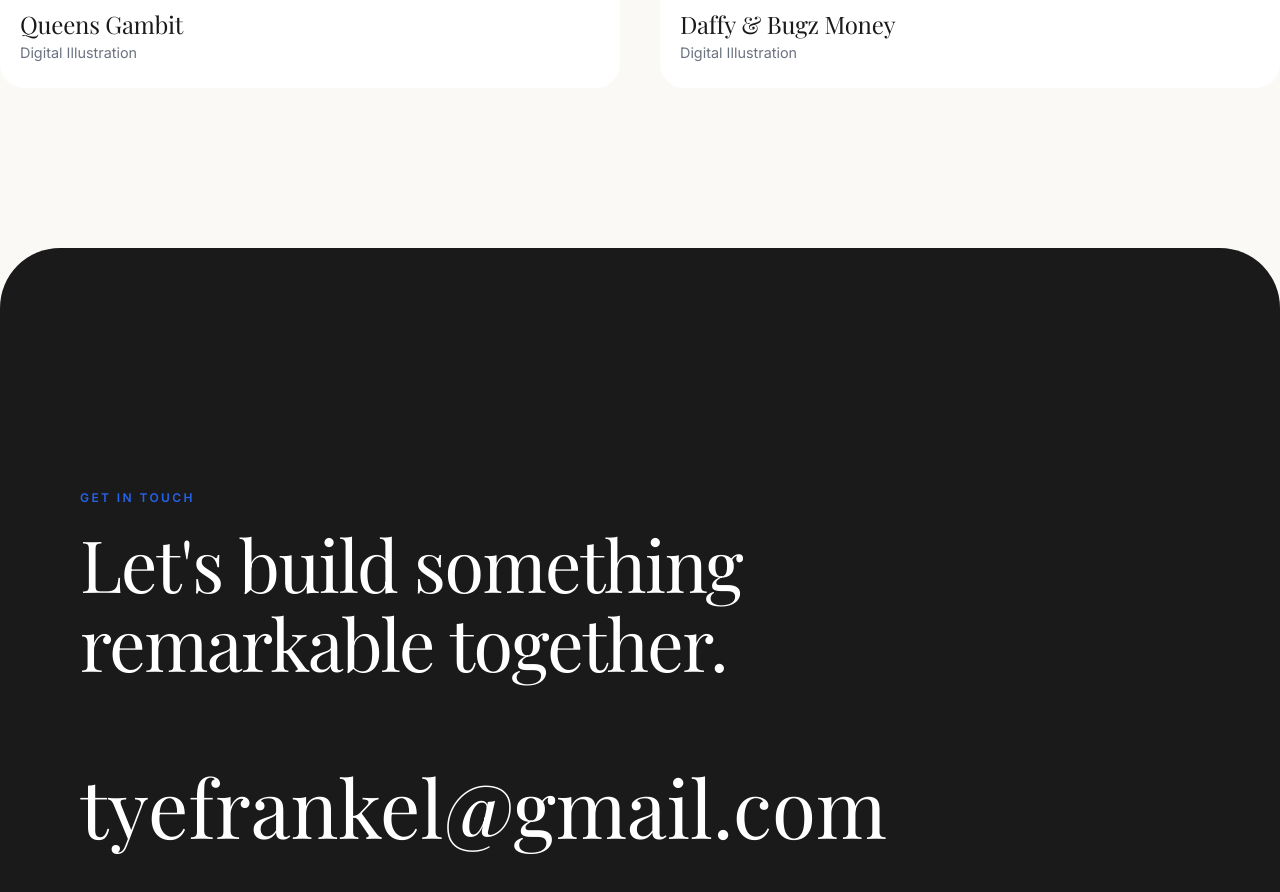
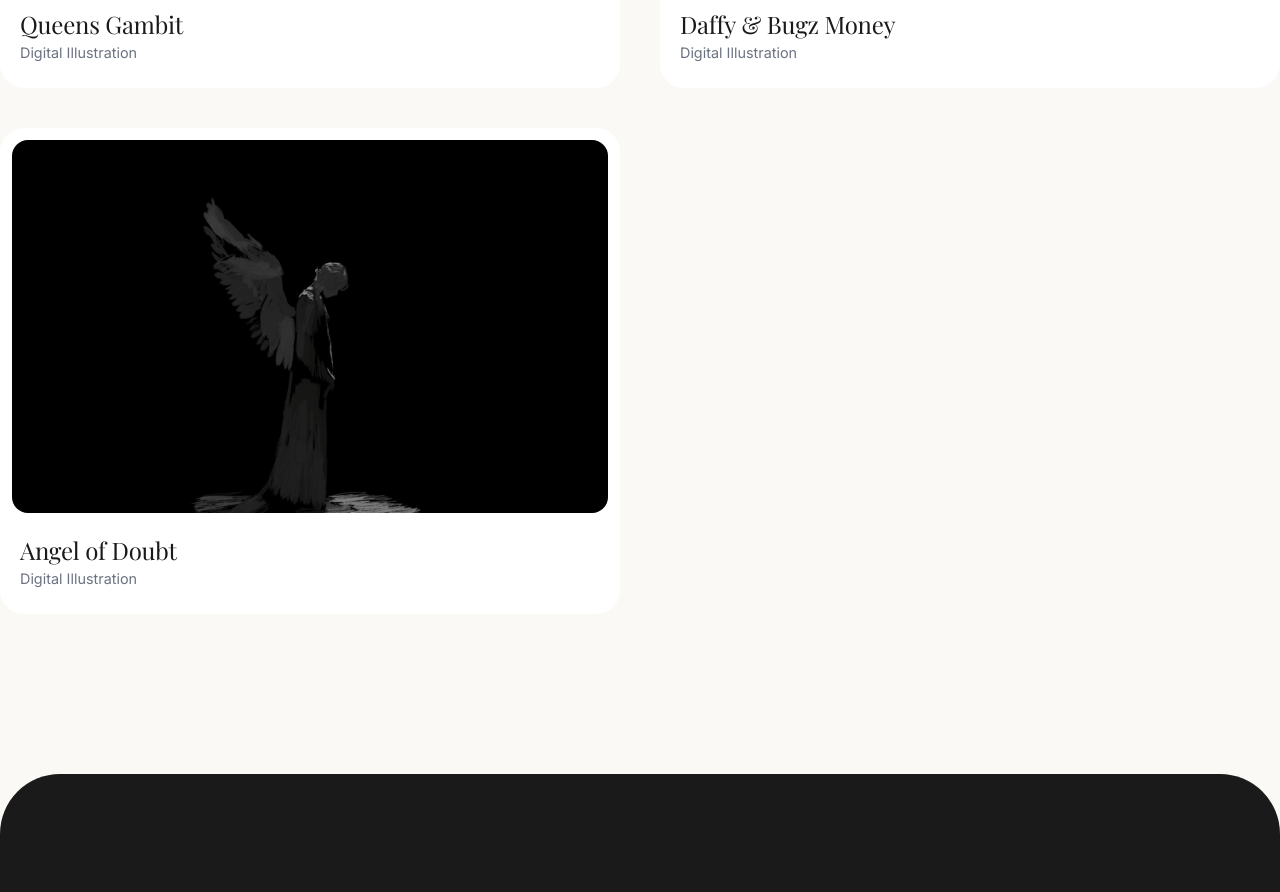
Before and after one commit to tjf164/Tyes-personal-portfolio, a React (Vite) app: page / in a window 1280 px wide. Shown: the part 10820-11712 px from the top of the page. Built offline with nearby package versions, Linux system fonts and the light colour scheme; a web font is replaced by a local one.

Commit message:
Add 'Angel of Doubt' artwork to portfolio

```diff
--- a/src/components/Projects.jsx
+++ b/src/components/Projects.jsx
@@ -227,6 +227,13 @@ const projectData = [
     category: 'Digital Illustration',
     description: 'A playful digital illustration depicting Daffy Duck and Bugs Bunny surrounded by towering stacks of cash.',
     image: '/showcase/daffy-and-bugz-money.jpg'
+  },
+  {
+    id: 33,
+    title: 'Angel of Doubt',
+    category: 'Digital Illustration',
+    description: 'A somber monochrome digital painting of a solitary winged angel standing shrouded in deep shadow.',
+    image: '/showcase/angel-of-doubt.jpg'
   }
 ];
 
```
Also changed, not shown: public/showcase/angel-of-doubt.jpg (added).
